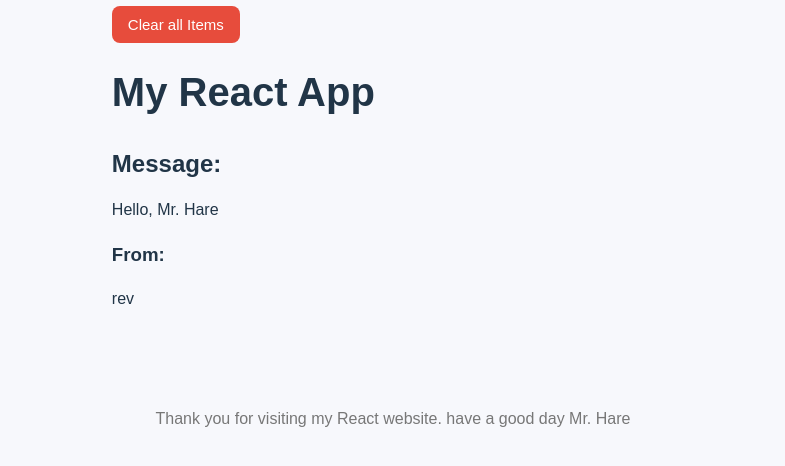
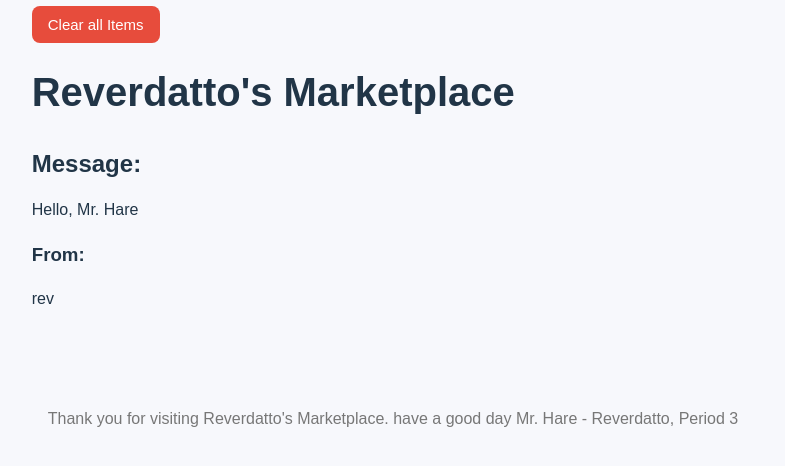
Before and after one commit to canyon-crest/react-app-victor-rrev, a React (Vite) app: page / in a window 1280 px wide. Shown: the part 390-856 px from the top of the page, without its empty margins (247-1032 px from the left). Built offline with nearby package versions, Linux system fonts and the light colour scheme; no server answers; the database is empty.

Commit message:
text changes

```diff
--- a/src/About.jsx
+++ b/src/About.jsx
@@ -2,7 +2,7 @@ function About() {
   return (
     <div>
       <h2>About Us</h2>
-      <p>You can contact me at mr.hare's.hair@gmail.com.</p>
+      <p>This app was first created using React and Vite as a simple project to learn the basics of building fast, modern web applications. Over time, it grew as new features were added and it was deployed using different hosting methods, eventually being hosted on Firebase for a more complete and real-world setup. As the app developed, it expanded into Reverdatto’s Marketplace, where users can explore a variety of products such as life insurance and coverage for homes, boats, and automobiles. The goal of the marketplace is to provide simple, accessible options while demonstrating how a full-stack web app can evolve from a basic idea into a functional online platform.</p>
     </div>
   )
 }
--- a/src/App.jsx
+++ b/src/App.jsx
@@ -104,10 +104,10 @@ function App() {
 
 
 
-          <h1>My React App</h1>
+          <h1>Reverdatto's Marketplace</h1>
 
           <Message
-            text="Welcome to my React website!"
+            text="Welcome to Reverdatto's Marketplace!"
             name="Mr. Hare"
           />
 
--- a/src/Footer.jsx
+++ b/src/Footer.jsx
@@ -2,7 +2,7 @@ function Footer() {
   return (
     <footer>
         <p className="read-the-docs">
-        Thank you for visiting my React website. have a good day Mr. Hare
+        Thank you for visiting Reverdatto's Marketplace. have a good day Mr. Hare - Reverdatto, Period 3
       </p>
     </footer>
   );
```
